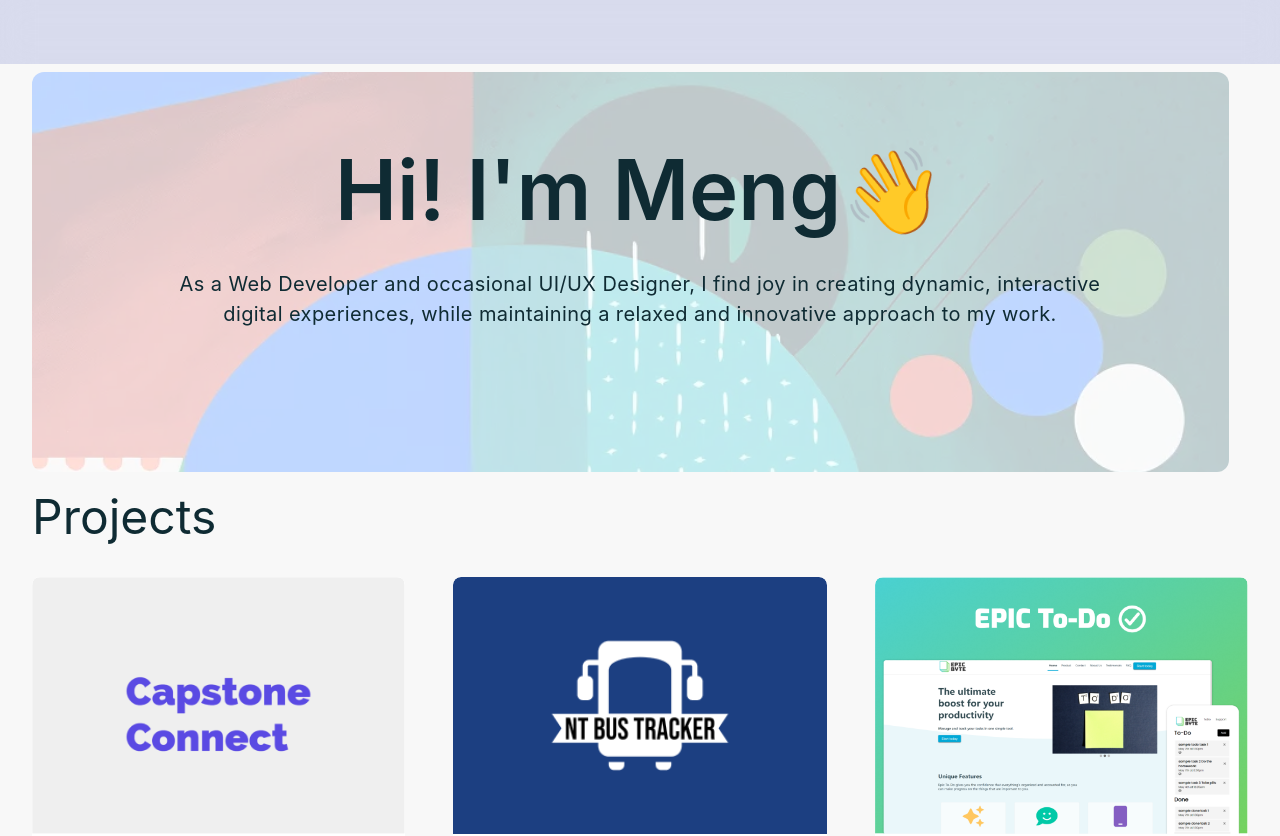
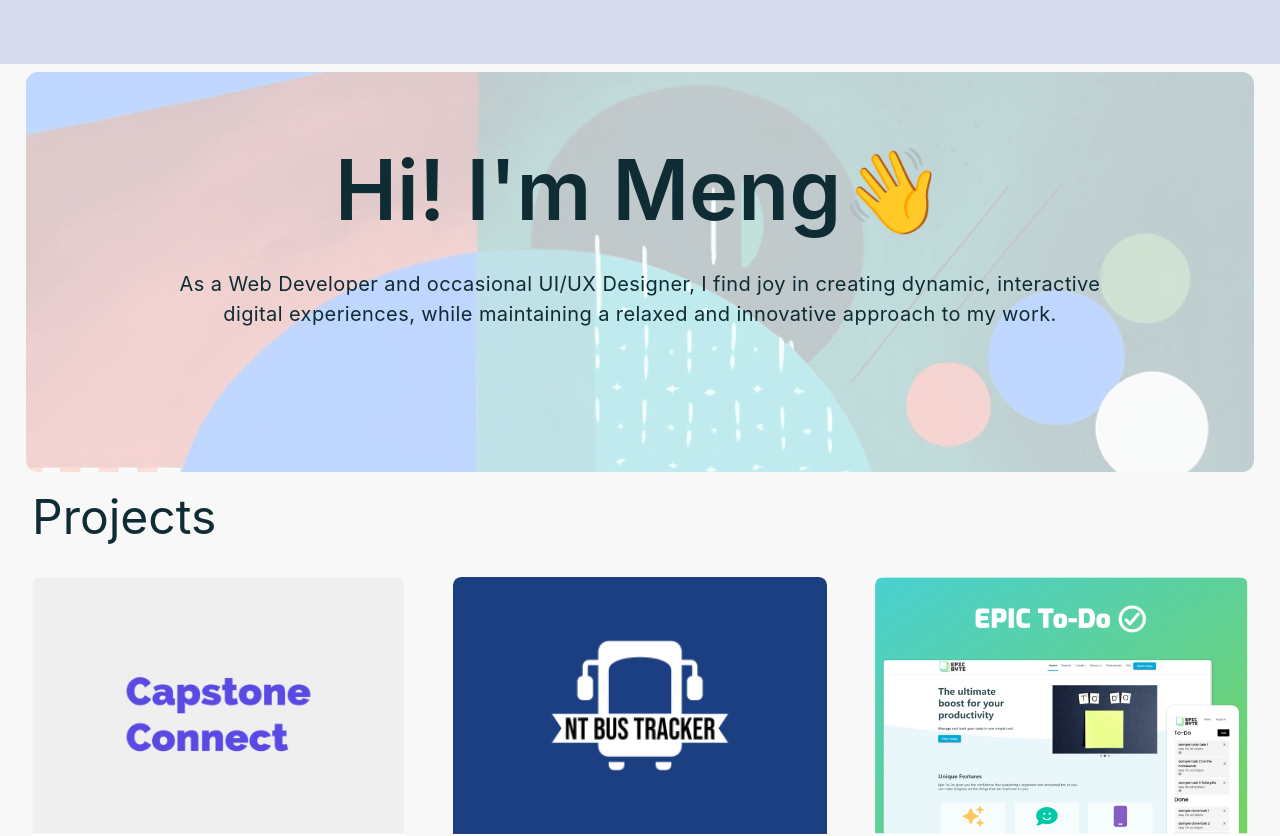
Before and after one commit to mong00x/portfolio, a Next.js app: page / in a window 1280 px wide. Shown: the top 836 px of the page. Built offline with nearby package versions, Linux system fonts and the light colour scheme.

Commit message:
fix view in mediums

```diff
--- a/styles/Home.module.css
+++ b/styles/Home.module.css
@@ -80,8 +80,8 @@
 }
 
 .herobg{
-  margin:0 5vw;
-  width:89vw;
+  margin-left:2vw;
+  width: 95vw;
   z-index:0;
   top:6rem;
   height:500px;
@@ -256,8 +256,8 @@
   } */
 
   .herobg{
-    margin:0 3rem 0 2rem;
-    width:93.5vw;
+    margin-left:2vw;
+    width:96vw;
     z-index:0;
     top:4.5rem;
     height:400px;
```
